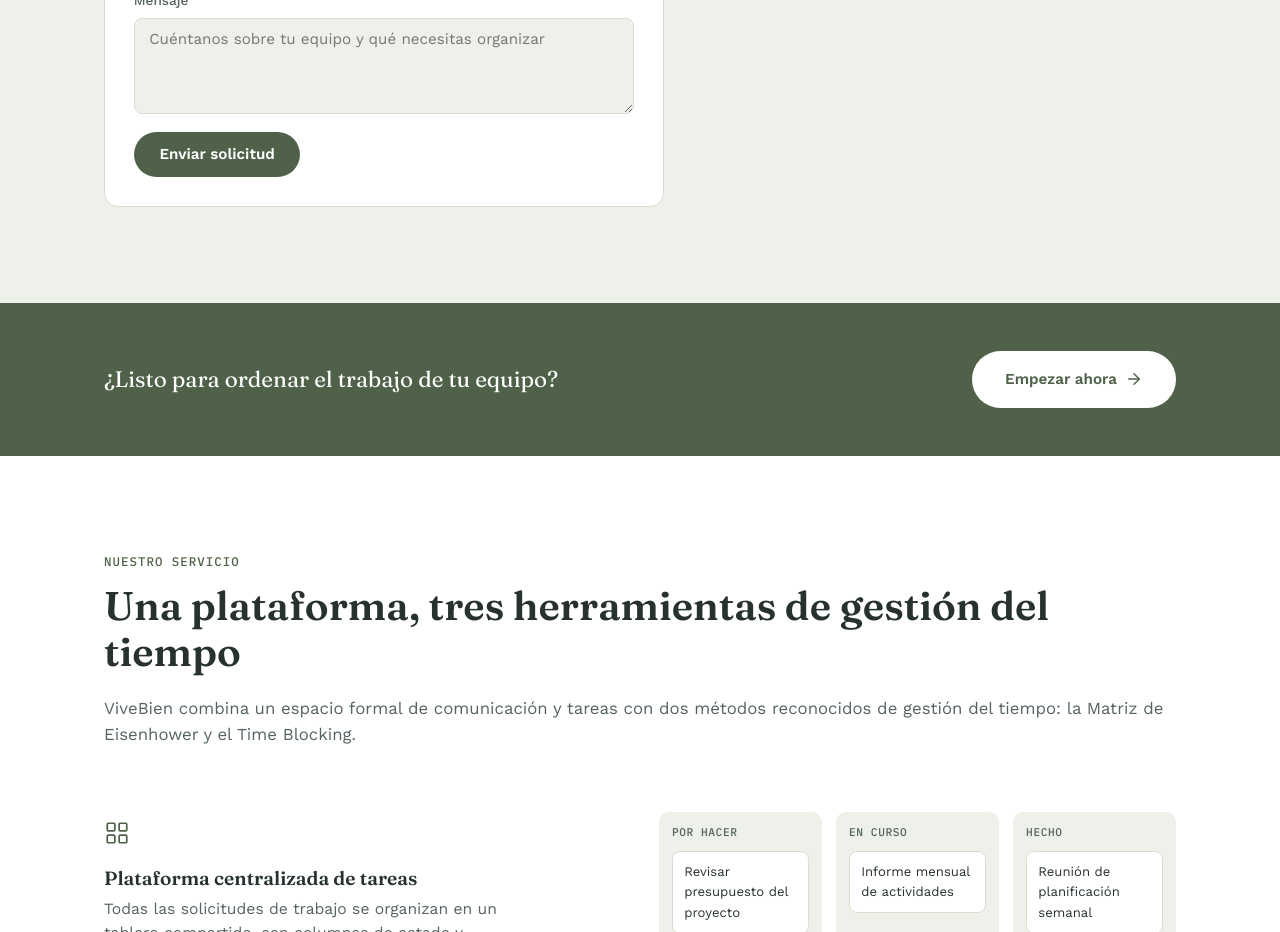
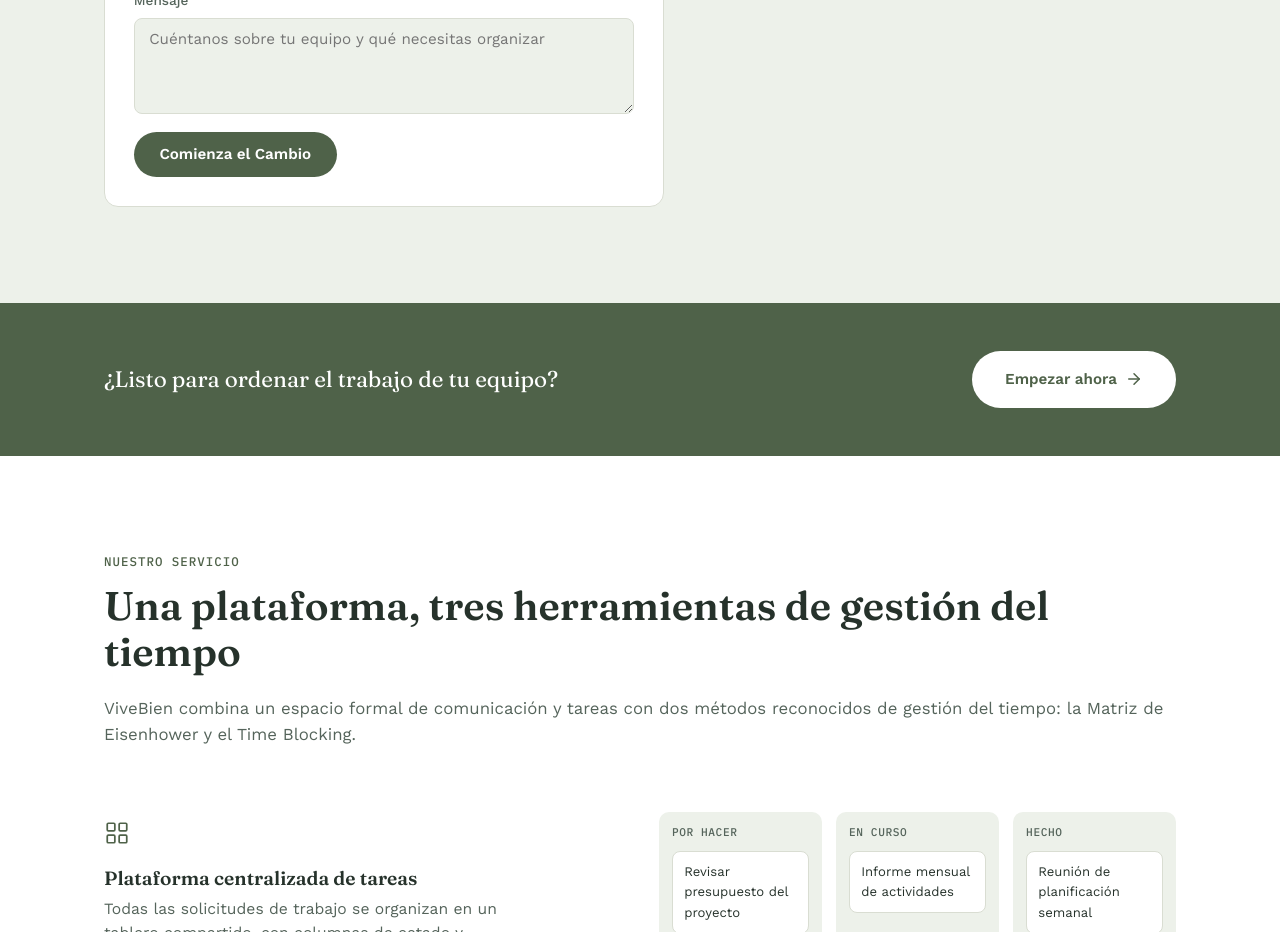
Before and after one commit to Jota0305/ritmo-landing, a React (Vite) app: page / in a window 1280 px wide. Shown: the part 1340-2272 px from the top of the page. Built offline with nearby package versions, Linux system fonts and the light colour scheme; no server answers.

Commit message:
cambio boton

```diff
--- a/src/components/ContactForm.jsx
+++ b/src/components/ContactForm.jsx
@@ -97,7 +97,7 @@ export default function ContactForm() {
               />
             </label>
             <button type="submit" className="btn btn--primary">
-              Enviar solicitud
+              Comienza el Cambio
             </button>
             {error && (
               <p className="form-error">
```
